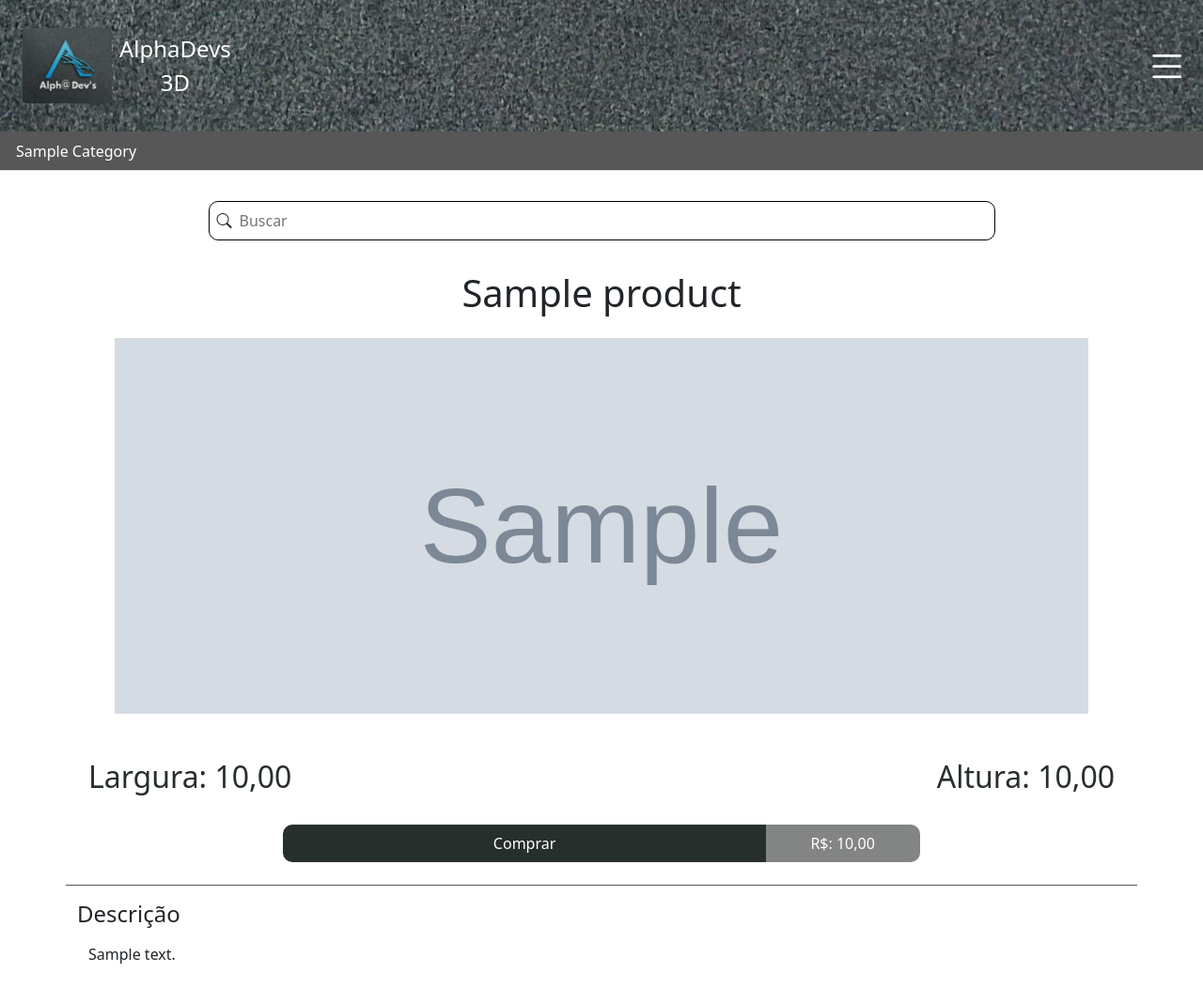
After one commit to Gustavodeoliveiraa/alphadevs, a Django app: page /detail/1 in a window 1280 px wide. The commit adds this page. Shown: the whole page at 94% size. Run offline with Django 5.2, Linux system fonts and the light colour scheme; tables that the repository leaves empty hold one stand-in row (values such as "Sample post"); grey boxes marked "Sample" are stand-in pictures; some libraries are stand-ins or nearby versions.

Commit message:
feat: added detail screen of products

```diff
--- a/product/static/products/css/style.css
+++ b/product/static/products/css/style.css
@@ -1,3 +1,9 @@
+:root {
+    --color-category: #575757;
+    --color-text-gray: #272F2D;
+    --bg-color-price: rgba(26, 31, 30, 0.54);
+}
+
 *, p{
     margin: 0;
     padding: 0;
@@ -13,10 +19,6 @@ a {
 
 .p-absolute {
     position: absolute;
-}
-
-:root {
-    --color-category: #575757
 }
 
 .rem-4 {
@@ -134,3 +136,31 @@ a {
 .pag-container {
     bottom: 0;
 }
+
+
+/* detail page */
+.container-detail-product {
+    height: 400px;
+    width: 95%;
+}
+
+.info-products h2,
+.price p{
+    color: var(--color-text-gray);
+}
+
+.purchase {
+    background-color: var(--color-text-gray);
+    min-width: 47%;
+    border-radius: 10px 0px 0px 10px;
+}
+
+.price {
+    background-color: var(--bg-color-price);
+    min-width: 15%;
+    border-radius: 0px 10px 10px 0px;
+}
+
+.description {
+    border-top: 1px solid var(--color-category);
+}
--- a/product/templates/components/list_products.html
+++ b/product/templates/components/list_products.html
@@ -4,7 +4,7 @@
     <div class="container mt-3 container-products justify-content-center">
         {% for product in object_list %}
             <div class="cover-product w-100 rounded m-1 overflow-hidden position-relative text-center d-flex flex-column">
-                <img class="w-100 h-100" src="{{ product.product_image.url }}" alt="">
+                <a href="{% url "products:detail" product.pk%}" class="w-100 h-100"><img class="w-100 h-100" src="{{ product.product_image.url }}" alt="{{product.product_name}}"></a>
                 <div class="w-100 position-absolute background-title-product title-product-position">
                     <p class="text-white">{{ product.product_name }}</p>
                 </div>
--- /dev/null
+++ b/product/templates/detail.html
@@ -0,0 +1,31 @@
+{% extends "base.html" %}
+
+{% block content %}
+    <div class="container mt-4 text-center">
+        <h1 class-"display-3">{{object.product_name}}</h1>
+        <div class="container container-detail-product mt-4 rounded">
+            <img class="w-100 h-100" src="{{object.product_image.url}}" alt="">
+        </div>
+
+        <div class="container info-products w-100 d-flex justify-content-between mt-5">
+            <h2 class="" >Largura: {{object.product_width}}</h2>
+            <h2 class="">Altura: {{object.product_height}}</h2>
+        </div>
+        <div class="container container-purchase mt-4 text-white">
+            <div class="all d-flex w-100 d-flex justify-content-center">
+                <div class="purchase p-2">
+                    <p>Comprar</p>
+                </div>
+                <div class="price d-flex align-items-center justify-content-center p-2">
+                    R$: {{object.product_price}}
+                </div>
+            </div>
+        </div>
+    </div>
+    <div class="container description mt-4 mb-4">
+        <h4 class="mt-3 mb-3" >Descrição</h4>
+        <div class="container">
+            <p>{{object.product_description}}</p>
+        </div>
+    </div>
+{% endblock content %}
--- a/product/urls.py
+++ b/product/urls.py
@@ -1,8 +1,9 @@
 from django.urls import path
-from .views import Home
+from .views import Home, DetailProduct
 
 app_name = 'products'
 
 urlpatterns = [
-   path('', Home.as_view(), name='list')
+   path('', Home.as_view(), name='list'),
+   path('detail/<int:pk>', DetailProduct.as_view(), name='detail'),
 ]
--- a/product/views.py
+++ b/product/views.py
@@ -1,3 +1,4 @@
+from typing import Any
 from django.views import generic
 from .models import Product
 from category.models import Category
@@ -12,3 +13,13 @@ class Home(generic.ListView):
         context = super().get_context_data(**kwargs)
         context["categories"] = Category.objects.all()
         return context
+
+
+class DetailProduct(generic.DetailView):
+    model = Product
+    template_name = 'detail.html'
+
+    def get_context_data(self, **kwargs: Any) -> dict[str, Any]:
+        context = super().get_context_data(**kwargs)
+        context['categories'] = Category.objects.all()
+        return context
```
